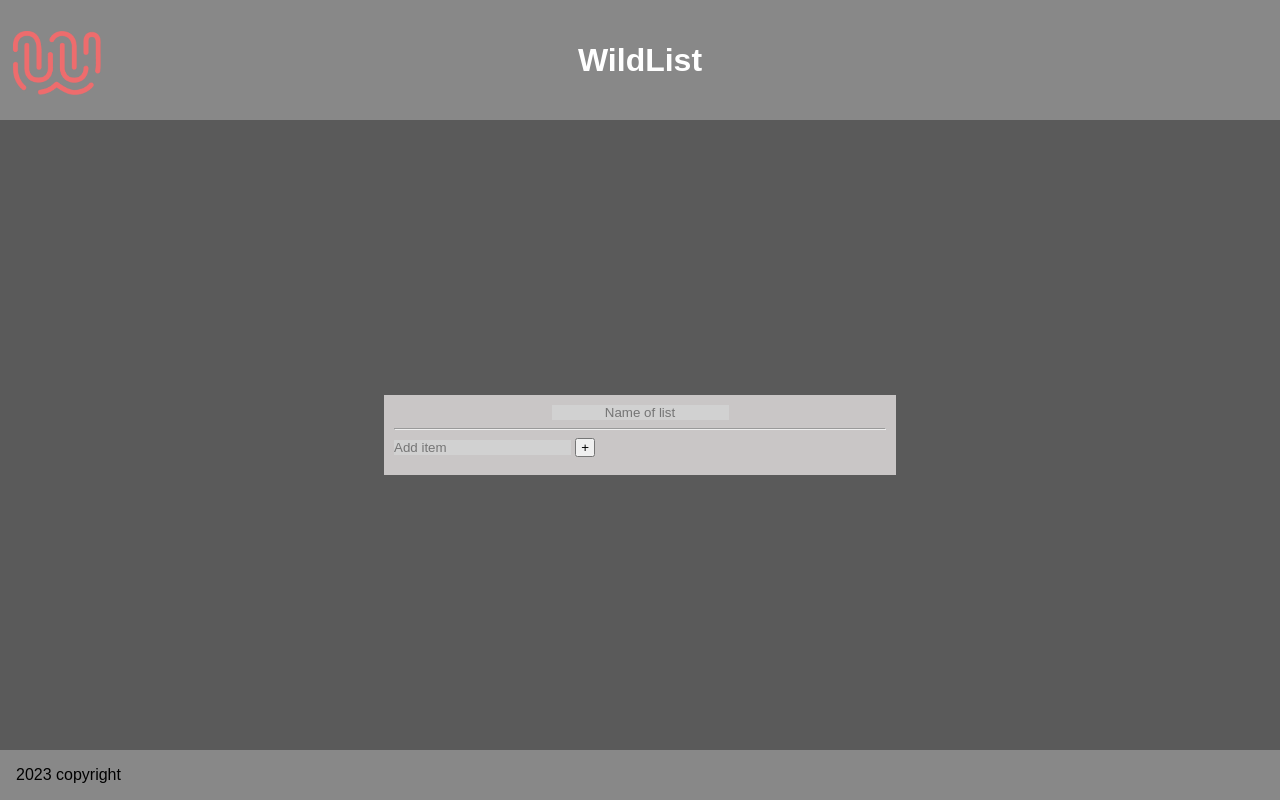
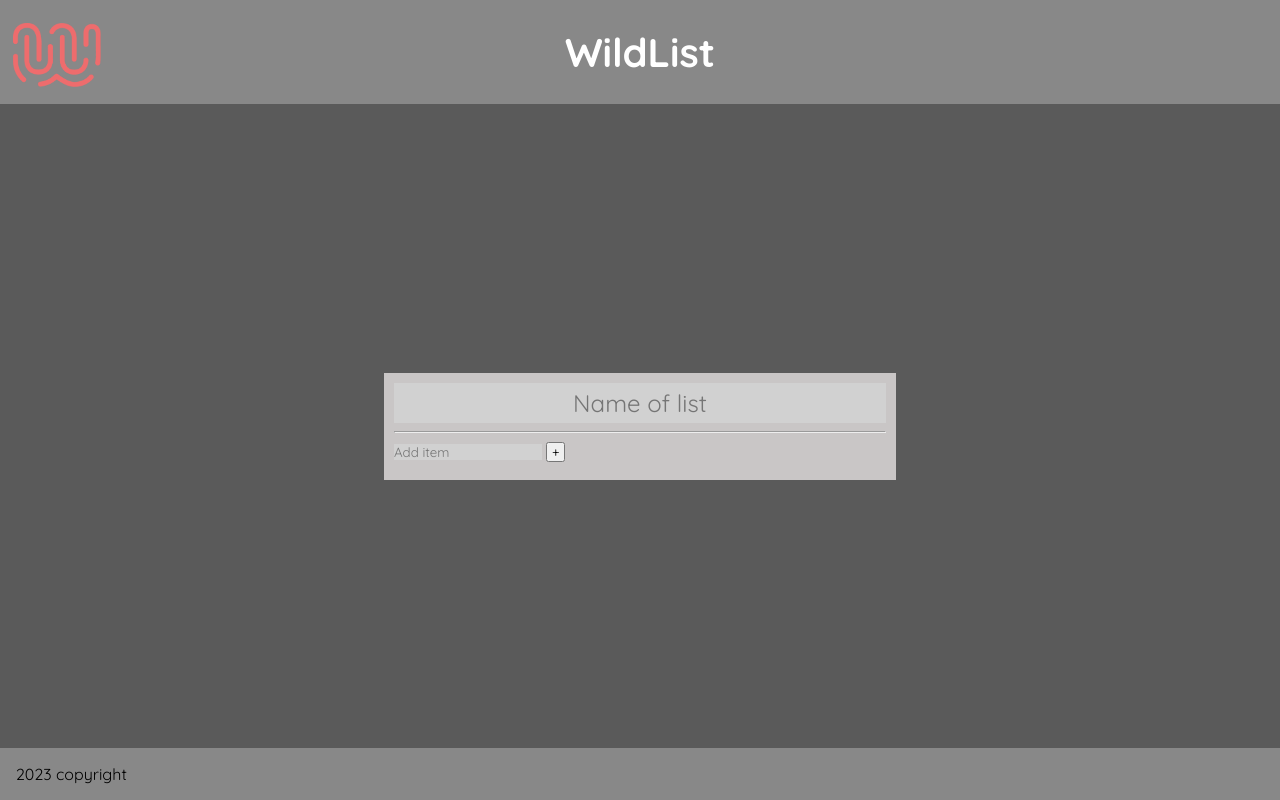
Before and after one commit to Wilhem-H/Wildlist, a plain HTML site: page index.html in a window 1280 px wide. Drawn offline with Linux system fonts and the light colour scheme.

Commit message:
correction bug et amelioration css

```diff
--- a/index.html
+++ b/index.html
@@ -7,12 +7,15 @@
   <meta name="viewport" content="width=device-width, initial-scale=1.0" />
   <link rel="stylesheet" href="style.css" />
   <title class="title">Wild List</title>
+  <link rel="preconnect" href="https://fonts.googleapis.com">
+<link rel="preconnect" href="https://fonts.gstatic.com" crossorigin>
+<link href="https://fonts.googleapis.com/css2?family=Quicksand:wght@300;400;500;600;700&display=swap" rel="stylesheet">
 </head>
 
 <body>
   <div id="main">
     <header>
-      <img src="assets/logo.png" class="logo" alt="logo site" />
+      <img src="assets/logo.png" class="logo" alt="logo site">
       <h1 class="title">WildList</h1>
     </header>
     <section class="sectionNote">
@@ -42,5 +45,6 @@
     </section>
     <footer>2023 copyright</footer>
     <script src="indexjs.js"></script>
-  </body>
+  </div>
+</body>
 </html>
--- a/style.css
+++ b/style.css
@@ -20,7 +20,7 @@
   margin: 0;
   padding: 0;
   box-sizing: border-box;
-  font-family: sans-serif;
+  font-family:'Quicksand', sans-serif;
 }
 
 body {
@@ -30,25 +30,26 @@ body {
 
 #main {
   background-color: #5a5a5a;
-  height: 100vh;
+  /*height: 100vh;*/
   width: 100vw;
   display: flex;
   flex-direction: column;
   align-content: space-between;
-  flex-wrap: wrap;
+  min-height:100%;
+  /*position:relative;*/
+  margin-bottom: 6%;
 }
 
 header {
-  height: 120px;
+  min-height: 13vh;
   background-color: var(--chekedGrey);
   display: flex;
   align-items: center;
   gap: 2em;
+  margin-bottom: 7%;
 }
 
-
-h1 {
-
+.title {
   color: white;
   font-weight: bold;
   /*align-items: right;*/
@@ -69,7 +70,6 @@ h1 {
   flex: auto;
 }
 
-
 .note {
   background-color: var(--grey);
   border-color: var(--chekedGrey);
@@ -88,19 +88,23 @@ h1 {
   margin: 8px 0px 8px 0px;
 }
 
+.toDoTitle {
+  text-align: center;
+  width: 60vw;
+  font-size: x-large;
+}
+
 .toDoTitle,
 .liste {
   border: 0;
   background-color: #d1d1d1;
 }
 
-.toDoTitle {
-  text-align: center;
-}
-
 .titleStyle {
   display: flex;
   justify-content: center;
+  height: 5vh;
+
 }
 
 ul {
@@ -137,10 +141,15 @@ ul {
 
 /*footer*/
 footer {
+  margin-top: 3%;
   padding: 1rem;
   background-color: var(--chekedGrey);
   width: 100%;
-  height: 50px;
+  min-height: 5vh;
+  /*position:absolute;*/
+  bottom:0;
+
+
 }
 
 #alignTitle {
@@ -149,7 +158,6 @@ footer {
   align-items: center;
 }
 
-
 @media screen and (min-width: 600px) {
   header {
     display: grid;
@@ -157,12 +165,14 @@ footer {
     grid-template-rows: 1fr;
     grid-column-gap: 0px;
     grid-row-gap: 0px;
-    grid-template-areas: "d"
+    grid-template-areas: "d";
+    margin-bottom: 3%;
   }
 
   .title {
     grid-area: d;
     justify-self: center;
+    font-size: 40px;
   }
 
   .logo {
```
Also changed, not shown: 1 other file.
